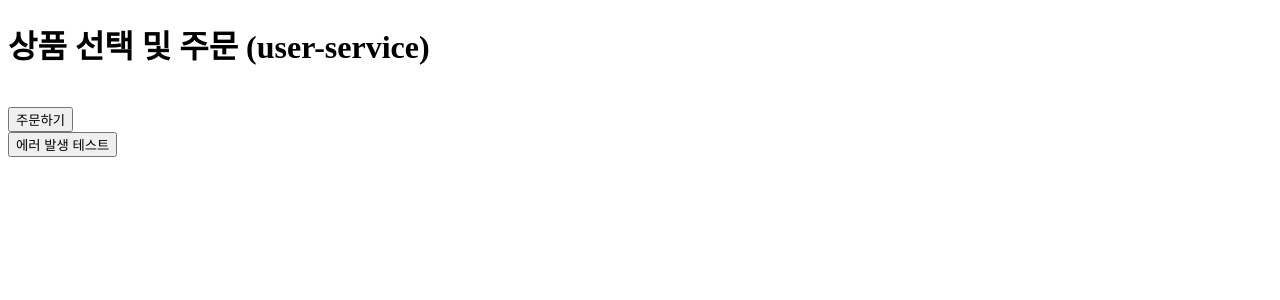
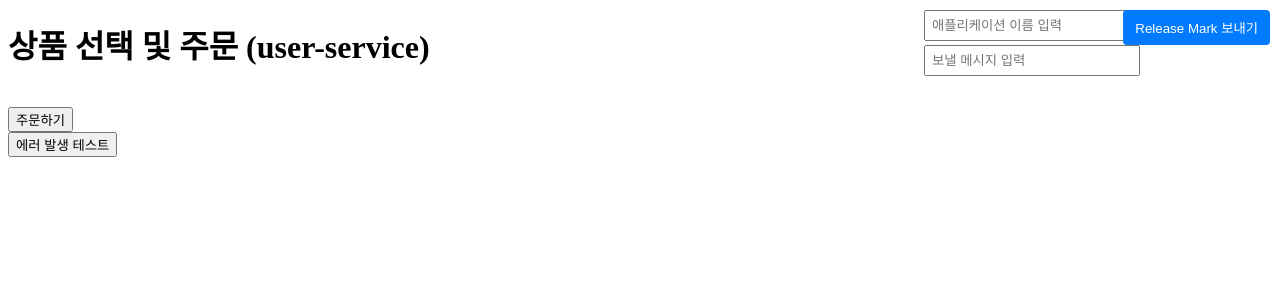
Before and after one commit to koosomang/msa-sample, a Flask app: page / in a window 1280 px wide. Shown: the top 300 px of the page. Run offline with Flask 3, Linux system fonts and the light colour scheme; data that the repository does not hold is empty; some libraries are stand-ins or nearby versions.

Commit message:
release mark

```diff
--- /dev/null
+++ b/user-service/static/js/release_mark.js
@@ -0,0 +1,43 @@
+async function sendReleaseMark() {
+  const btn = document.getElementById('release-btn');
+  const appInput = document.getElementById('app-name-input');
+  const msgInput = document.getElementById('release-message-input');
+
+  const appName = appInput.value.trim();
+  const message = msgInput.value.trim();
+
+  if (!appName) {
+    alert("애플리케이션 이름을 입력해 주세요.");
+    return;
+  }
+  if (!message) {
+    alert("보낼 메시지를 입력해 주세요.");
+    return;
+  }
+
+  btn.disabled = true;
+  btn.innerText = 'Sending...';
+
+  try {
+    const resp = await fetch('/release_mark', {
+      method: 'POST',
+      headers: {'Content-Type': 'application/json'},
+      body: JSON.stringify({application_name: appName, message: message})
+    });
+
+    if (!resp.ok) {
+      const errorData = await resp.json();
+      alert(`에러 발생: ${errorData.message || resp.statusText}`);
+      return;
+    }
+    const result = await resp.json();
+    alert(result.message);
+
+  } catch (e) {
+    alert('Release mark 전송 중 네트워크 오류 또는 예외 발생');
+    console.error(e);
+  }
+
+  btn.disabled = false;
+  btn.innerText = 'Release Mark 보내기';
+}
--- a/user-service/templates/index.html
+++ b/user-service/templates/index.html
@@ -2,6 +2,39 @@
 <html>
 <head>
   <title>주문 페이지 (user-service)</title>
+  <style>
+    #app-name-input {
+      position: fixed;
+      top: 10px;
+      right: 140px;
+      width: 200px;
+      padding: 6px;
+      z-index: 1000;
+    }
+    #release-message-input {
+      position: fixed;
+      top: 45px;  /* app-name-input 바로 아래 */
+      right: 140px;
+      width: 200px;
+      padding: 6px;
+      z-index: 1000;
+    }
+    #release-btn {
+      position: fixed;
+      top: 10px;
+      right: 10px;
+      background-color: #007bff;
+      color: white;
+      padding: 8px 12px;
+      border: none;
+      border-radius: 4px;
+      cursor: pointer;
+      z-index: 1000;
+    }
+    #release-btn:hover {
+      background-color: #0056b3;
+    }
+  </style>
   <script>
     async function sendOrder() {
       const selected = Array.from(document.querySelectorAll('input[name="product_ids"]:checked')).map(cb => cb.value);
@@ -53,6 +86,15 @@
 </script>
 </head>
 <body>
+  <!-- 애플리케이션 이름 입력 -->
+  <input id="app-name-input" type="text" placeholder="애플리케이션 이름 입력" />
+
+  <!-- 보낼 메시지 입력창 -->
+  <input id="release-message-input" type="text" placeholder="보낼 메시지 입력" />
+
+  <!-- Release Mark 버튼 -->
+  <button id="release-btn" onclick="sendReleaseMark()">Release Mark 보내기</button>
+
   <h1>상품 선택 및 주문 (user-service)</h1>
   <form onsubmit="event.preventDefault(); sendOrder();">
     {% for p in products %}
@@ -75,5 +117,8 @@
   });
 </script>
 
+  <!-- JavaScript 파일 불러오기 -->
+  <script src="/static/js/release_mark.js"></script>
+
 </body>
 </html>
--- a/user-service/user-service.py
+++ b/user-service/user-service.py
@@ -1,11 +1,19 @@
 import instana
 from flask import Flask, request, render_template, jsonify
+import os
 import requests
+import time
+from dotenv import load_dotenv
+
+# .env 파일에서 환경변수 자동 로드
+load_dotenv()
 
 app = Flask(__name__)
 
 ORDER_SERVICE_URL = 'http://order-service:5002/create_order'
 INSTANA_SERVICE_NAME = "user-service"
+INSTANA_API_URL = os.getenv("INSTANA_API_URL")
+INSTANA_API_TOKEN = os.getenv("INSTANA_API_TOKEN")
 
 #Instana
 print(dir(instana))
@@ -28,5 +36,35 @@ def create_order():
     order_result = resp.json() if resp.ok else {"error": "Order failed"}
     return jsonify(order_result)
 
+@app.route('/release_mark', methods=['POST'])
+def release_mark():
+    try:
+        data = request.get_json()
+        app_name = data.get('application_name')
+        message = data.get('message')
+        current_time_ms = int(time.time() * 1000)
+        if not app_name or not message:
+            return jsonify({"status": "error", "message": "Missing fields"}), 400
+
+        payload = {
+            "name": message,
+            "start": current_time_ms,
+            "applications": [{"name": app_name}]
+        }
+        headers = {
+            "Authorization": f"apiToken {INSTANA_API_TOKEN}",
+            "Content-Type": "application/json"
+        }
+        print("Payload sent to Instana API:", payload)
+        response = requests.post(INSTANA_API_URL, json=payload, headers=headers, verify=False)
+        response.raise_for_status()
+
+        return jsonify({"status": "success", "message": "Release mark sent"})
+    except Exception as e:
+        import traceback
+        traceback.print_exc()
+        return jsonify({"status": "error", "message": f"서버 오류: {str(e)}"}), 500
+
+
 if __name__ == '__main__':
     app.run(host='0.0.0.0', port=5100)
```
Also changed, not shown: 3 other files.
